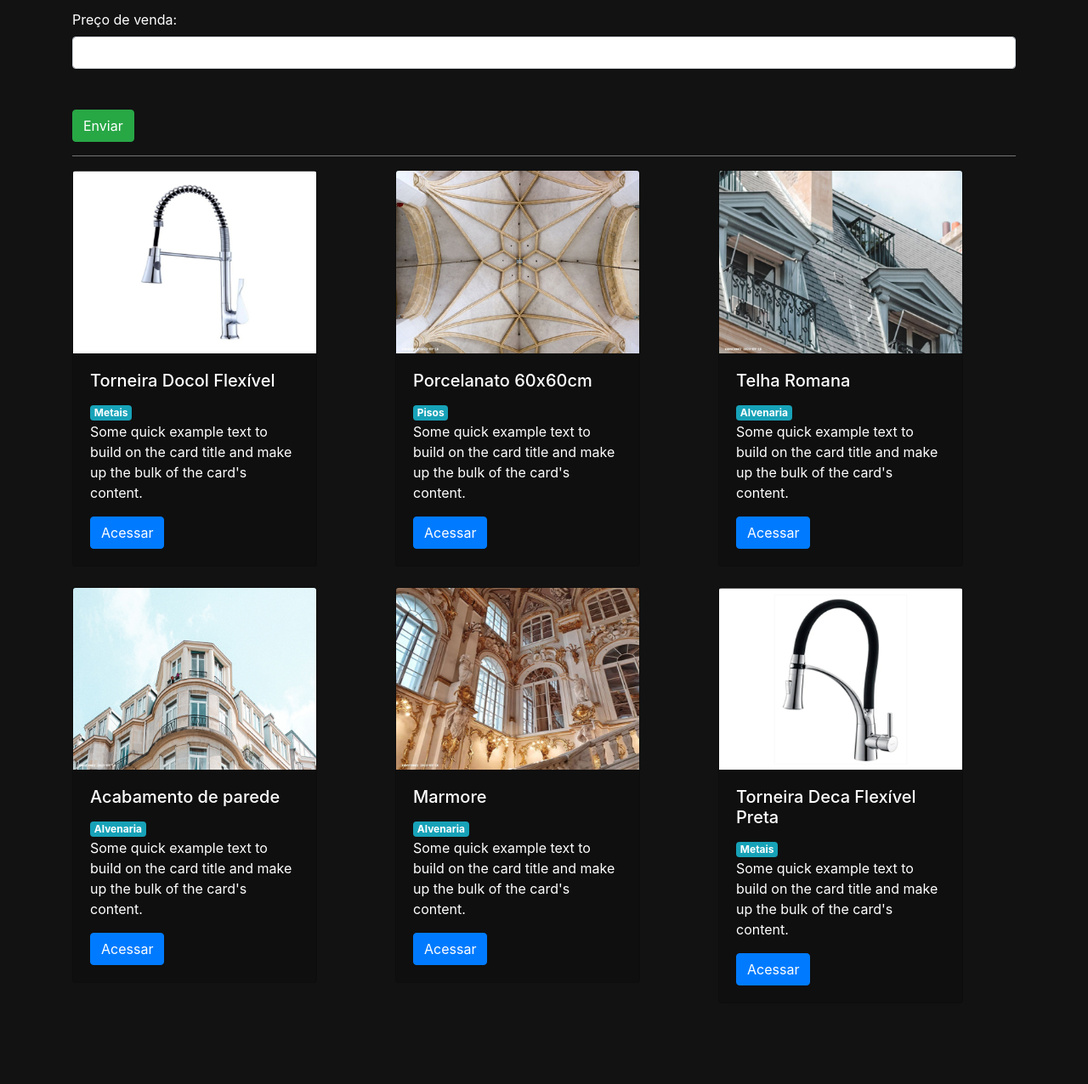
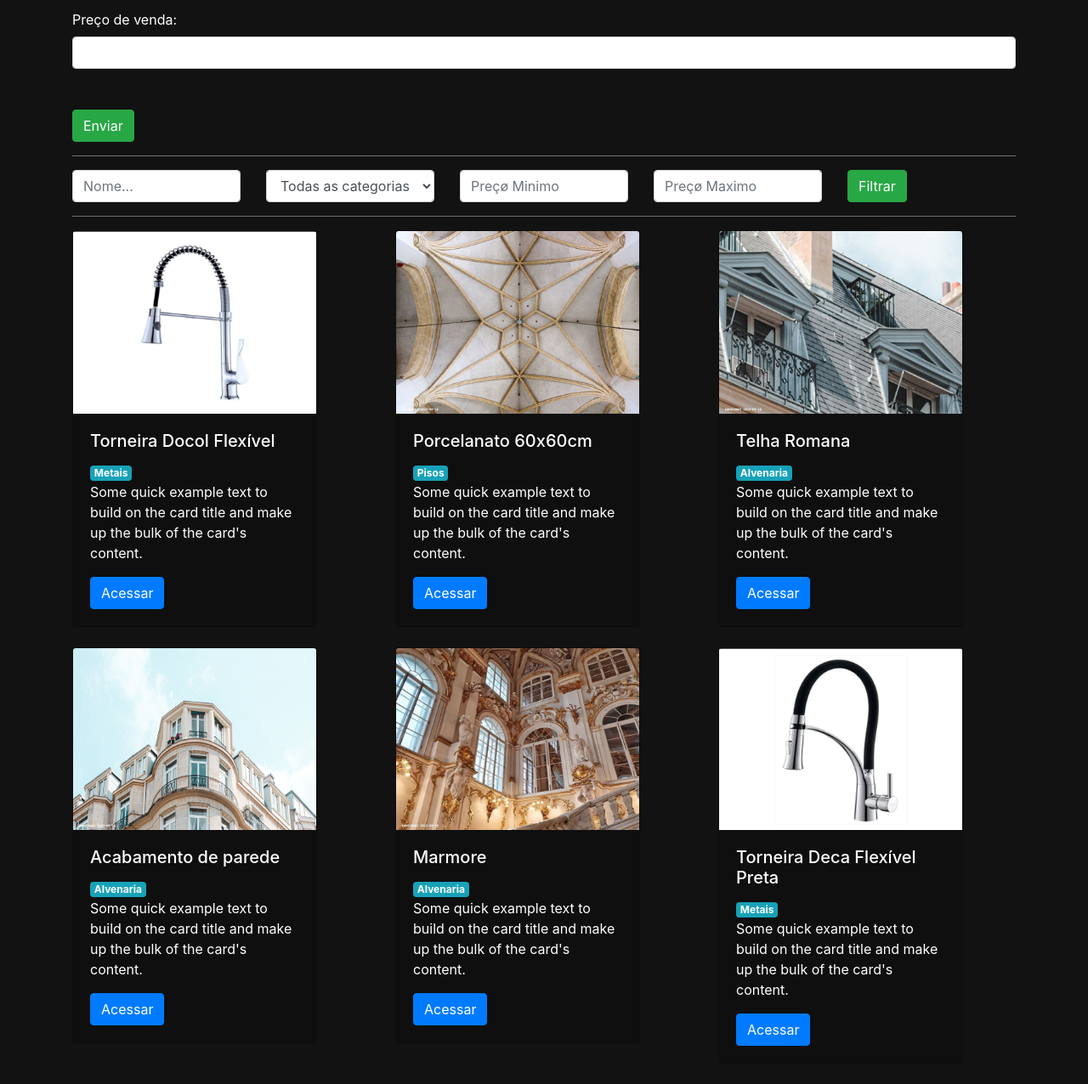
Before and after one commit to dannmaldonado/construct, a Django app: page /estoque/add_produto/ in a window 1280 px wide. Shown: the part 659-1935 px from the top of the page at 85% size. Before the commit the page ends 1819 px from the top, so only its background shows below. Run offline with Django 4.2, Linux system fonts and the light colour scheme; data comes from the database, SQL or seed files in the repository.

Commit message:
filtro de produtos

```diff
--- a/estoque/templates/add_produto.html
+++ b/estoque/templates/add_produto.html
@@ -57,6 +57,34 @@
 
     <hr style="background-color: gray;">
 
+    <form action="{% url 'add_produto' %}" method="GET">
+        <div class="row">
+            <div class="col-md">
+                <input class="form-control" type="text" name="nome" placeholder="Nome...">
+            </div>
+            <div class="col-md">
+                <select class="form-control" name="categoria">
+                    <option value="">Todas as categorias</option>
+                    {% for categoria in categorias %}
+                    <option value="{{categoria.id}}">{{categoria.titulo}}</option>
+                    {% endfor %}
+                </select>
+            </div>
+            <div class="col-md">
+                <input class="form-control" type="number" name="preco_min" placeholder="Preçø Minimo">
+            </div>
+            <div class="col-md">
+                <input class="form-control" type="number" name="preco_max" placeholder="Preçø Maximo">
+            </div>
+
+            <div class="col-md">
+                <input type="submit" value="Filtrar" class="btn btn-success">
+            </div>
+        </div>
+    </form>
+
+    <hr style="background-color: gray;">
+
     <div class="listar_produtos">
         <div class="row">
             {% for produto in produtos %}
--- a/estoque/views.py
+++ b/estoque/views.py
@@ -15,8 +15,29 @@
 @has_permission_decorator('cadastrar_produtos')
 def add_produto(request):
     if request.method == "GET":
+        nome = request.GET.get('nome')
+        categoria = request.GET.get('categoria')
+        preco_min = request.GET.get('preco_min')
+        preco_max = request.GET.get('preco_max')
+        produtos = Produto.objects.all()
+
+        if nome or categoria or preco_min or preco_max:
+            if not preco_min:
+                preco_min = 0
+
+            if not preco_max:
+                preco_max = 99999999
+
+            if nome:
+                produtos = produtos.filter(nome__icontains=nome)
+
+            if categoria:
+                produtos = produtos.filter(categoria=categoria)
+
+            produtos = produtos.filter(preco_venda__gte=preco_min).filter(
+                preco_venda__lte=preco_max)
+
         categorias = Categoria.objects.all()
-        produtos = Produto.objects.all()
         return render(request, 'add_produto.html', {'categorias': categorias, 'produtos': produtos})
     elif request.method == "POST":
         nome = request.POST.get('nome')
```
